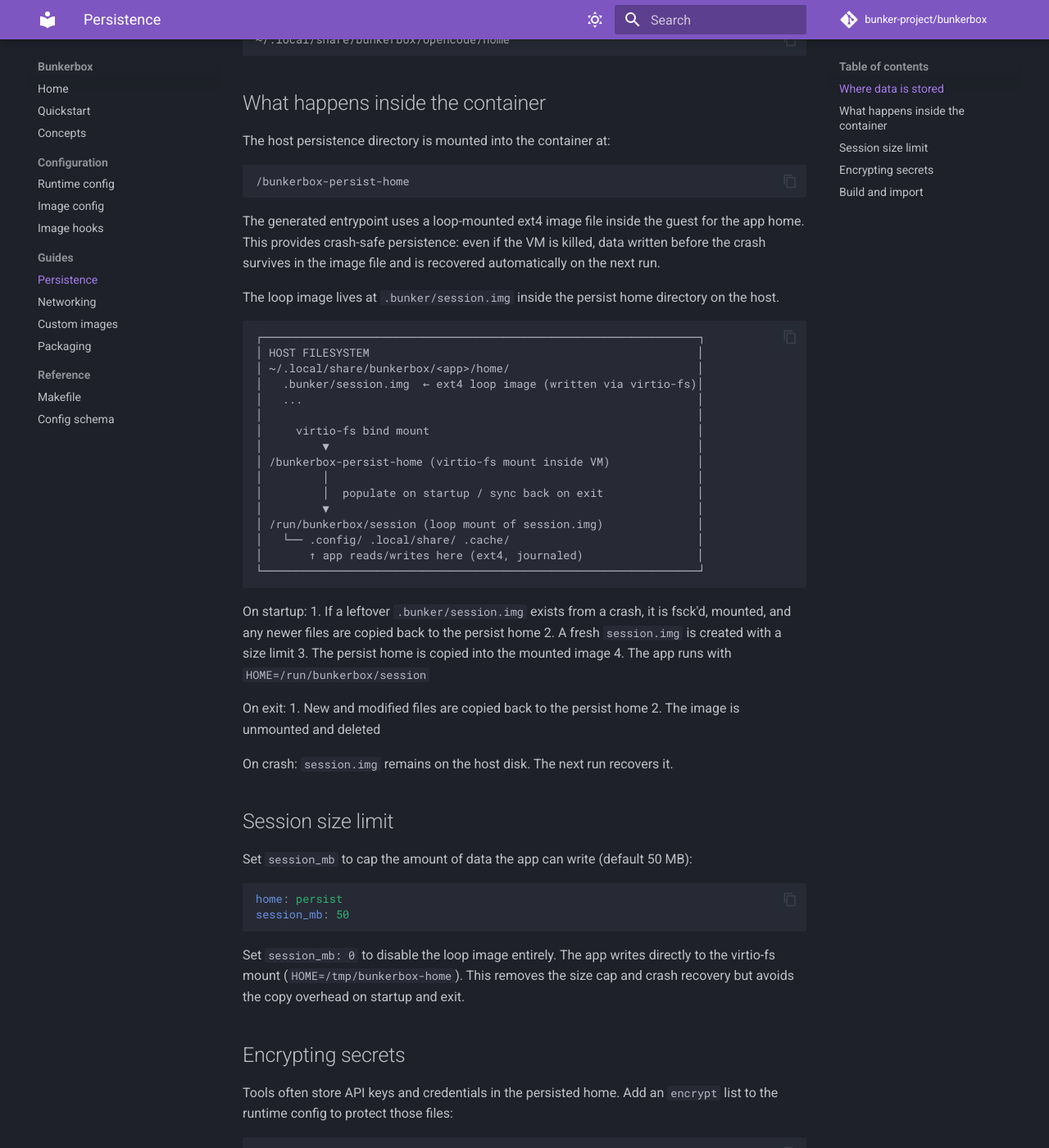
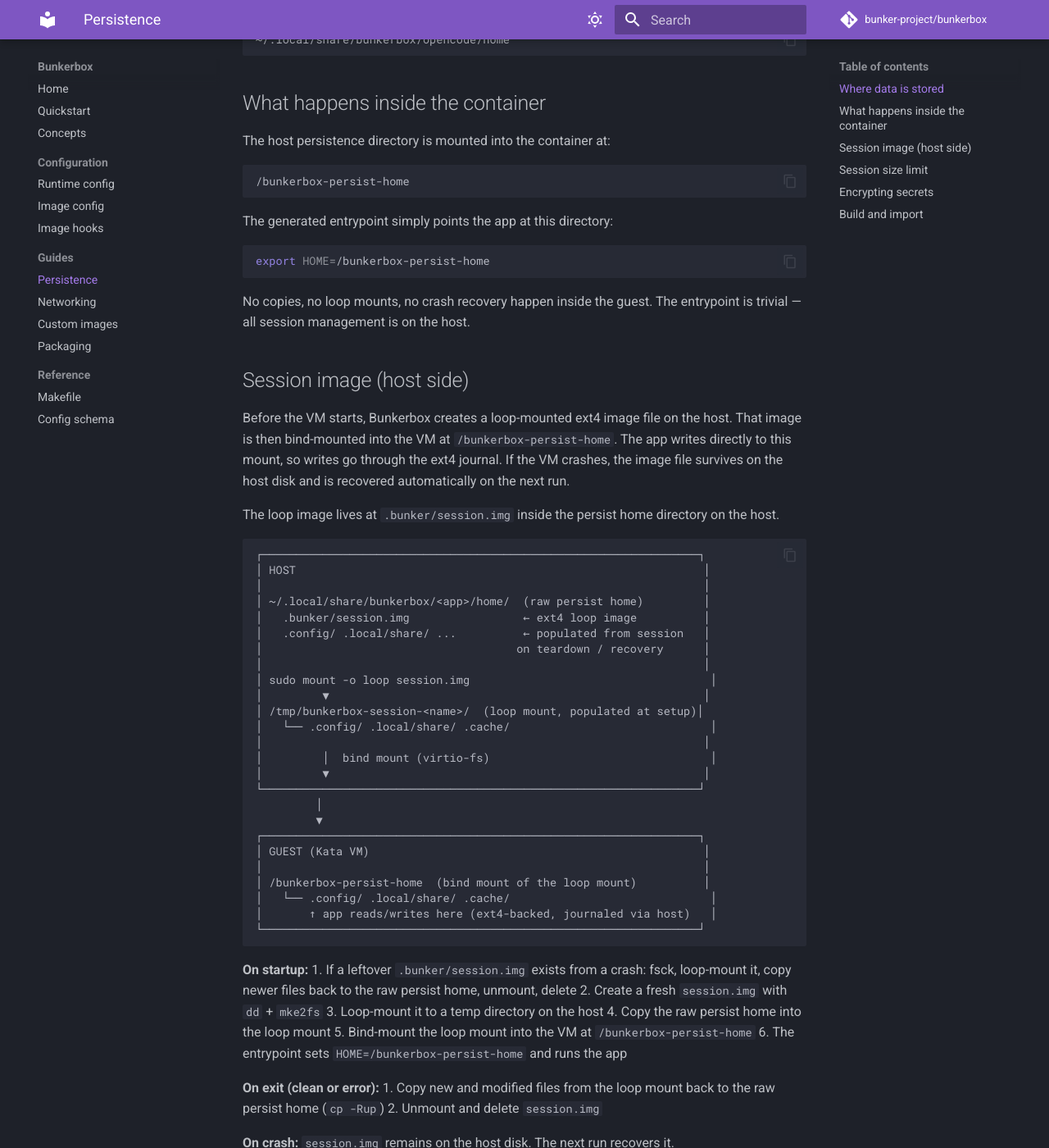
Before and after one commit to tinythings/bunkerbox, an MkDocs documentation site: the page built from docs/guides/persistence.md, in a window 1280 px wide and 1400 px high, scrolled down 695 px. Shown: the whole window at 82% size. Built offline with MkDocs 1.6.1 and Material for MkDocs 9.7.7, drawn with Linux system fonts in a browser that asks for light colours; comment, search, counter and statistics services are not loaded; some of the changed text lies outside the part shown.

Commit message:
Update docs

````diff
--- a/docs/concepts.md
+++ b/docs/concepts.md
@@ -48,9 +48,9 @@ In `share` mode, Bunkerbox mounts the current project directly. In `clone` mode,
 
 Many tools save config, cache, history, sessions, or login state in their home directory. Bunkerbox does not use your real home directory for this. Instead, it prepares a separate home for the tool.
 
-When persistence is enabled, that home is saved between runs. By default, the entrypoint creates a loop-mounted ext4 image file (`session.img`) inside the persisted home directory. The app runs against this loop mount, so writes go through the ext4 journal. If the VM crashes, the image survives on the host disk and is recovered automatically on the next run. When the app exits cleanly, changes are synced back to the persisted home and the image is unmounted and deleted.
+When persistence is enabled, that home is saved between runs. By default, Bunkerbox creates a loop-mounted ext4 image file (`session.img`) on the host before starting the VM. The loop mount is bind-mounted into the VM, so the app writes through the ext4 journal. If the VM crashes, the image survives on the host disk and is recovered automatically on the next run.
 
-Setting `session_mb: 0` disables the loop mount. The app writes directly to the virtio-fs bind mount. This removes the size cap and crash recovery but skips the copy overhead on startup and exit.
+Setting `session_mb: 0` disables the loop mount. The raw persist home directory is bind-mounted directly into the VM.
 
 ## Hooks
 
--- a/docs/guides/persistence.md
+++ b/docs/guides/persistence.md
@@ -38,40 +38,61 @@ The host persistence directory is mounted into the container at:
 /bunkerbox-persist-home
 ```
 
-The generated entrypoint uses a loop-mounted ext4 image file inside the guest for the app home. This provides crash-safe persistence: even if the VM is killed, data written before the crash survives in the image file and is recovered automatically on the next run.
+The generated entrypoint simply points the app at this directory:
+
+```sh
+export HOME=/bunkerbox-persist-home
+```
+
+No copies, no loop mounts, no crash recovery happen inside the guest. The entrypoint is trivial — all session management is on the host.
+
+## Session image (host side)
+
+Before the VM starts, Bunkerbox creates a loop-mounted ext4 image file on the host. That image is then bind-mounted into the VM at `/bunkerbox-persist-home`. The app writes directly to this mount, so writes go through the ext4 journal. If the VM crashes, the image file survives on the host disk and is recovered automatically on the next run.
 
 The loop image lives at `.bunker/session.img` inside the persist home directory on the host.
 
 ```
 ┌─────────────────────────────────────────────────────────────────┐
-│ HOST FILESYSTEM                                                 │
-│ ~/.local/share/bunkerbox/<app>/home/                            │
-│   .bunker/session.img  ← ext4 loop image (written via virtio-fs)│
-│   ...                                                           │
-│                                                                 │
-│     virtio-fs bind mount                                        │
-│         ▼                                                       │
-│ /bunkerbox-persist-home (virtio-fs mount inside VM)             │
-│         │                                                       │
-│         │  populate on startup / sync back on exit              │
-│         ▼                                                       │
-│ /run/bunkerbox/session (loop mount of session.img)              │
-│   └── .config/ .local/share/ .cache/                            │
-│       ↑ app reads/writes here (ext4, journaled)                 │
+│ HOST                                                             │
+│                                                                  │
+│ ~/.local/share/bunkerbox/<app>/home/  (raw persist home)         │
+│   .bunker/session.img                 ← ext4 loop image          │
+│   .config/ .local/share/ ...          ← populated from session   │
+│                                      on teardown / recovery      │
+│                                                                  │
+│ sudo mount -o loop session.img                                    │
+│         ▼                                                        │
+│ /tmp/bunkerbox-session-<name>/  (loop mount, populated at setup)│
+│   └── .config/ .local/share/ .cache/                              │
+│                                                                  │
+│         │  bind mount (virtio-fs)                                 │
+│         ▼                                                        │
+└─────────────────────────────────────────────────────────────────┘
+         │
+         ▼
+┌─────────────────────────────────────────────────────────────────┐
+│ GUEST (Kata VM)                                                  │
+│                                                                  │
+│ /bunkerbox-persist-home  (bind mount of the loop mount)          │
+│   └── .config/ .local/share/ .cache/                              │
+│       ↑ app reads/writes here (ext4-backed, journaled via host)   │
 └─────────────────────────────────────────────────────────────────┘
 ```
 
-On startup:
-1. If a leftover `.bunker/session.img` exists from a crash, it is fsck'd, mounted, and any newer files are copied back to the persist home
-2. A fresh `session.img` is created with a size limit
-3. The persist home is copied into the mounted image
-4. The app runs with `HOME=/run/bunkerbox/session`
+**On startup:**
+1. If a leftover `.bunker/session.img` exists from a crash: fsck, loop-mount it, copy newer files back to the raw persist home, unmount, delete
+2. Create a fresh `session.img` with `dd` + `mke2fs`
+3. Loop-mount it to a temp directory on the host
+4. Copy the raw persist home into the loop mount
+5. Bind-mount the loop mount into the VM at `/bunkerbox-persist-home`
+6. The entrypoint sets `HOME=/bunkerbox-persist-home` and runs the app
 
-On exit:
-1. New and modified files are copied back to the persist home
-2. The image is unmounted and deleted
+**On exit (clean or error):**
+1. Copy new and modified files from the loop mount back to the raw persist home (`cp -Rup`)
+2. Unmount and delete `session.img`
 
-On crash: `session.img` remains on the host disk. The next run recovers it.
+**On crash:** `session.img` remains on the host disk. The next run recovers it.
 
 ## Session size limit
 
@@ -82,7 +103,7 @@ home: persist
 session_mb: 50
 ```
 
-Set `session_mb: 0` to disable the loop image entirely. The app writes directly to the virtio-fs mount (`HOME=/tmp/bunkerbox-home`). This removes the size cap and crash recovery but avoids the copy overhead on startup and exit.
+Set `session_mb: 0` to disable the loop image entirely. The raw persist home is bind-mounted directly into the VM. No size cap, no crash recovery, no copy overhead on startup and exit.
 
 ## Encrypting secrets
 
````
Also changed, not shown: docs/config/hooks.md (+8 -25 lines), docs/config/image.md (+1 -1 lines), docs/config/runtime.md (+2 -2 lines), docs/reference/config-schema.md (+2 -2 lines).
